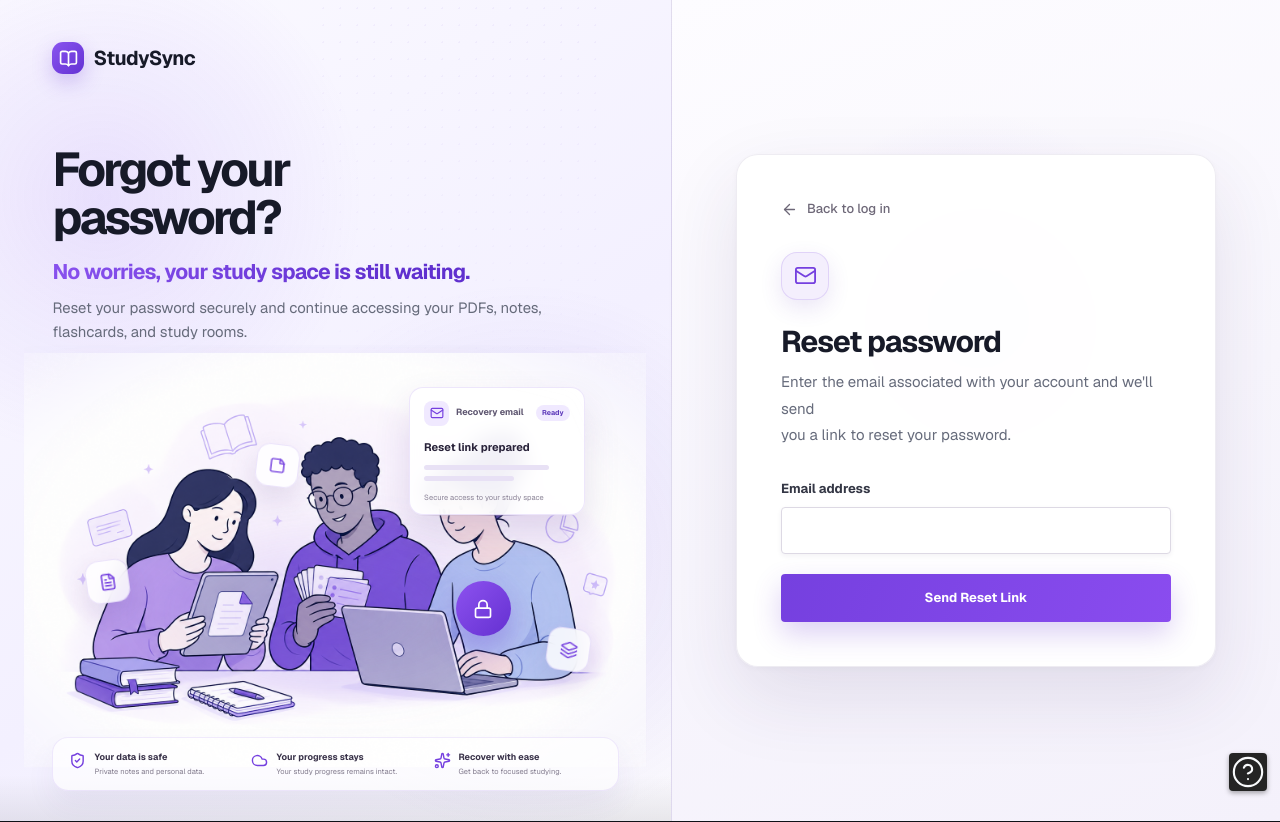
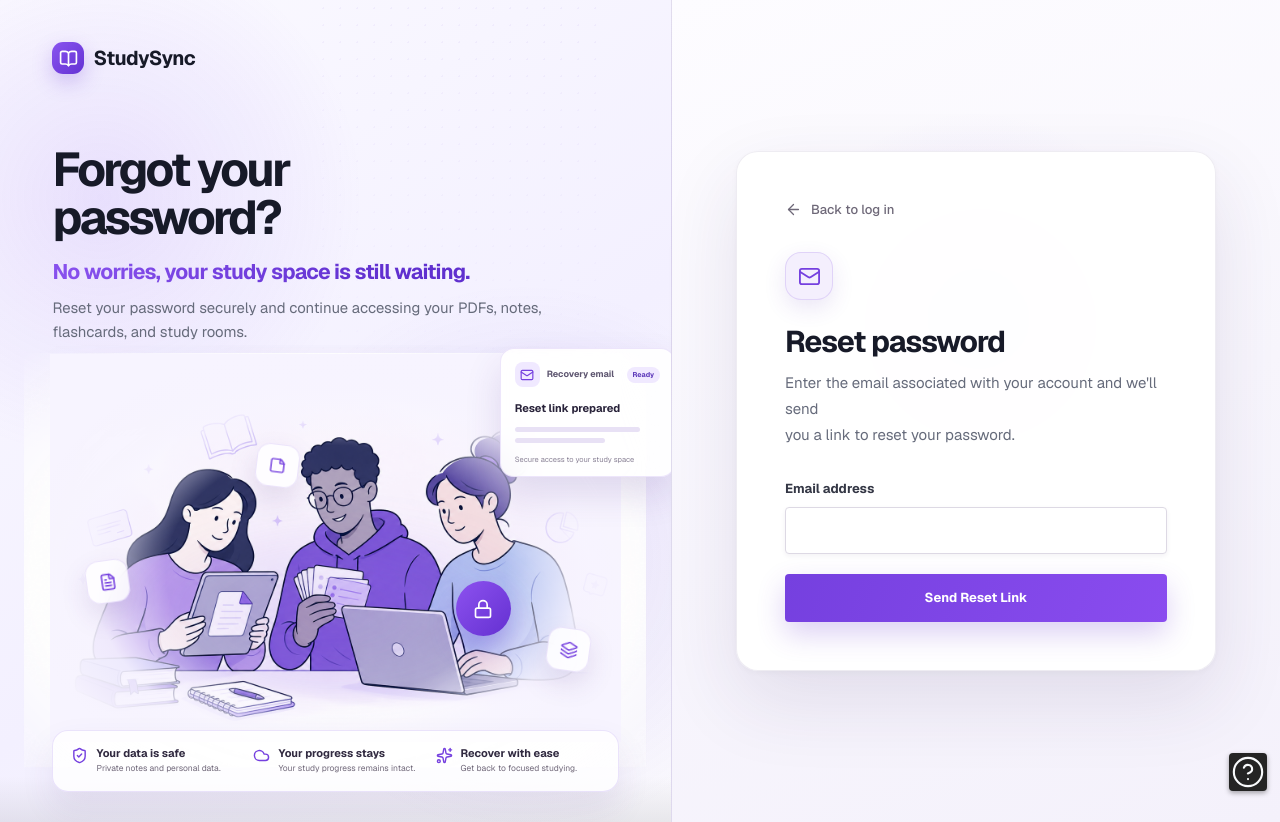
Before and after one commit to Muj-04/studysync, a Next.js app: page /forgot-password in a window 1280 px wide. Built offline with nearby package versions, Linux system fonts and the light colour scheme; no server answers.

Commit message:
Polish forgot password recovery layout

```diff
--- a/src/app/forgot-password/forgot-password.module.css
+++ b/src/app/forgot-password/forgot-password.module.css
@@ -117,10 +117,35 @@
 
 .recoveryVisual {
   position: relative;
-  isolation: isolate;
   width: min(100%, 720px);
   height: clamp(310px, 30vw, 410px);
   margin: 12px auto 0;
+}
+
+.recoveryVisual::before {
+  content: '';
+  position: absolute;
+  top: -2px;
+  right: -2px;
+  left: -2px;
+  z-index: 2;
+  height: 86px;
+  pointer-events: none;
+  background: linear-gradient(180deg, #f7f4ff 0%, rgba(247, 244, 255, 0.9) 28%, transparent 100%);
+}
+
+.recoveryVisual::after {
+  content: '';
+  position: absolute;
+  inset: -2px;
+  z-index: 2;
+  pointer-events: none;
+  background: radial-gradient(
+    ellipse 55% 60% at 50% 56%,
+    transparent 54%,
+    rgba(247, 244, 255, 0.88) 78%,
+    #f7f4ff 100%
+  );
 }
 
 .recoveryGlow {
@@ -139,16 +164,16 @@
   object-fit: contain;
   object-position: center bottom;
   transform: scale(1.1) translateY(2%);
-  mix-blend-mode: multiply;
+  mix-blend-mode: darken;
   filter: saturate(0.94) drop-shadow(0 20px 28px rgba(78, 53, 136, 0.1));
-  -webkit-mask-image: radial-gradient(ellipse 77% 78% at 50% 52%, #000 61%, transparent 100%);
-  mask-image: radial-gradient(ellipse 77% 78% at 50% 52%, #000 61%, transparent 100%);
+  -webkit-mask-image: radial-gradient(ellipse 72% 75% at 50% 55%, #000 57%, rgba(0, 0, 0, 0.95) 68%, transparent 100%);
+  mask-image: radial-gradient(ellipse 72% 75% at 50% 55%, #000 57%, rgba(0, 0, 0, 0.95) 68%, transparent 100%);
 }
 
 .recoveryMailCard {
   position: absolute;
-  top: 8%;
-  right: 6%;
+  top: -2%;
+  right: -10%;
   z-index: 3;
   width: min(208px, 31%);
   padding: 13px 14px 12px;
@@ -256,13 +281,13 @@
   z-index: 2;
   display: grid;
   grid-template-columns: repeat(3, minmax(0, 1fr));
-  gap: 14px;
-  margin-top: -3px;
-  padding: 14px 16px;
-  border: 1px solid rgba(117, 64, 223, 0.11);
+  gap: 18px;
+  margin-top: -10px;
+  padding: 16px 18px;
+  border: 1px solid rgba(117, 64, 223, 0.14);
   border-radius: 16px;
-  background: rgba(255, 255, 255, 0.66);
-  box-shadow: 0 14px 30px rgba(76, 46, 132, 0.06);
+  background: rgba(255, 255, 255, 0.82);
+  box-shadow: 0 16px 34px rgba(76, 46, 132, 0.09);
 }
 
 .storyBenefits > span {
@@ -281,14 +306,14 @@
 }
 
 .storyBenefits strong {
-  color: #393249;
-  font-size: 9px;
+  color: #312a40;
+  font-size: 11px;
   line-height: 1.2;
 }
 
 .storyBenefits small {
-  color: #827b8d;
-  font-size: 7.5px;
+  color: #706879;
+  font-size: 8.5px;
   line-height: 1.35;
 }
 
@@ -306,8 +331,8 @@
 
 .formCard {
   width: 100%;
-  max-width: 520px;
-  padding: 44px;
+  max-width: 560px;
+  padding: 48px;
   box-sizing: border-box;
   border: 1px solid rgba(94, 72, 132, 0.1);
   border-radius: 22px;
@@ -464,7 +489,7 @@
 @media (max-width: 1180px) {
   .storyPanel { padding-right: 40px; padding-left: 40px; }
   .storyCopy h1 { font-size: clamp(2.45rem, 4.2vw, 3.65rem); }
-  .recoveryMailCard { right: 2%; }
+  .recoveryMailCard { right: -5%; }
   .lockBadge { right: 15%; }
 }
 
```
